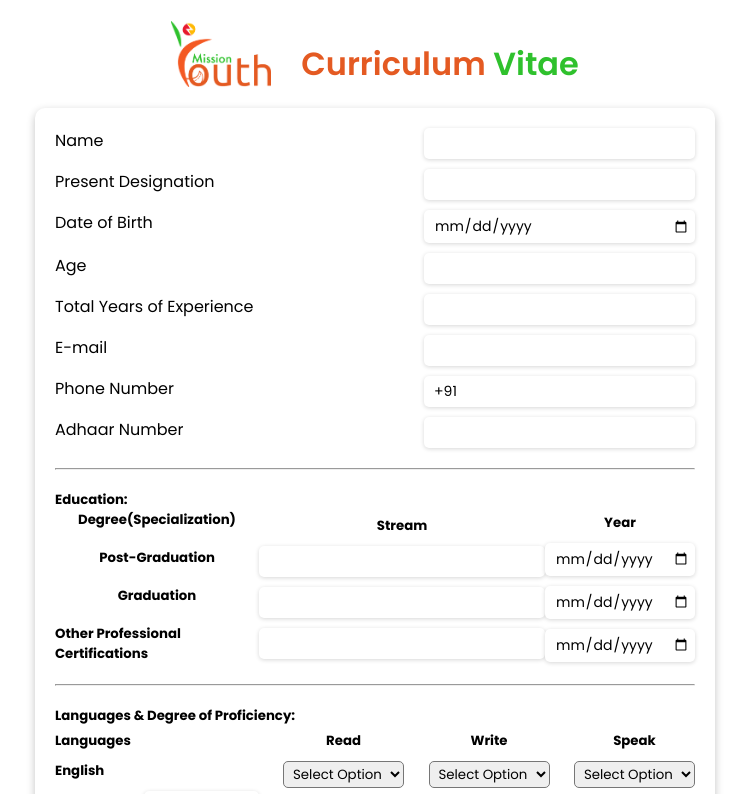
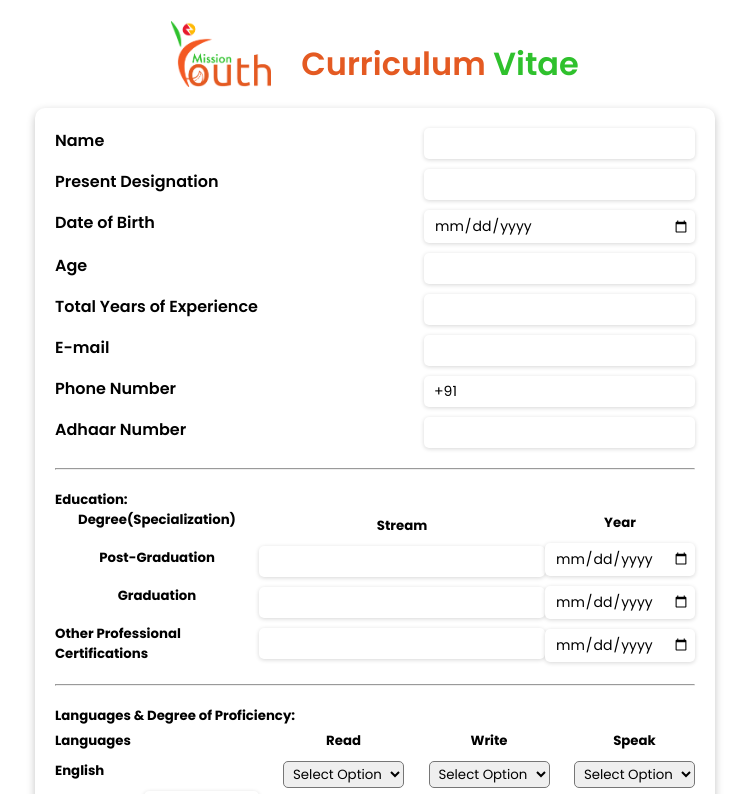
Before and after one commit to Abrarhussaindar/demoform, a React (Create React App) app: page / in a window 1280 px wide. Shown: the top 794 px of the page, without its empty margins (265-1014 px from the left). Built offline with nearby package versions, Linux system fonts and the light colour scheme.

Commit message:
font changed

```diff
--- a/src/components/form.css
+++ b/src/components/form.css
@@ -55,6 +55,7 @@
   justify-content: space-between;
 }
 .container .wrapper form .pdfContainer .mainDetails .indiDetails label {
+  font-weight: 600;
   font-size: 16px;
 }
 .container .wrapper form .pdfContainer .mainDetails .indiDetails input {
--- a/src/components/form.scss
+++ b/src/components/form.scss
@@ -63,8 +63,9 @@
                     justify-content: space-between;
 
                     label{
-                        // font-weight: 600;
+                        font-weight: 600;
                         font-size: 16px;
+
                         // color: #333;
                     }
                     input{
```
Also changed, not shown: 1 other file (tests, documents, lock files or other folders).
